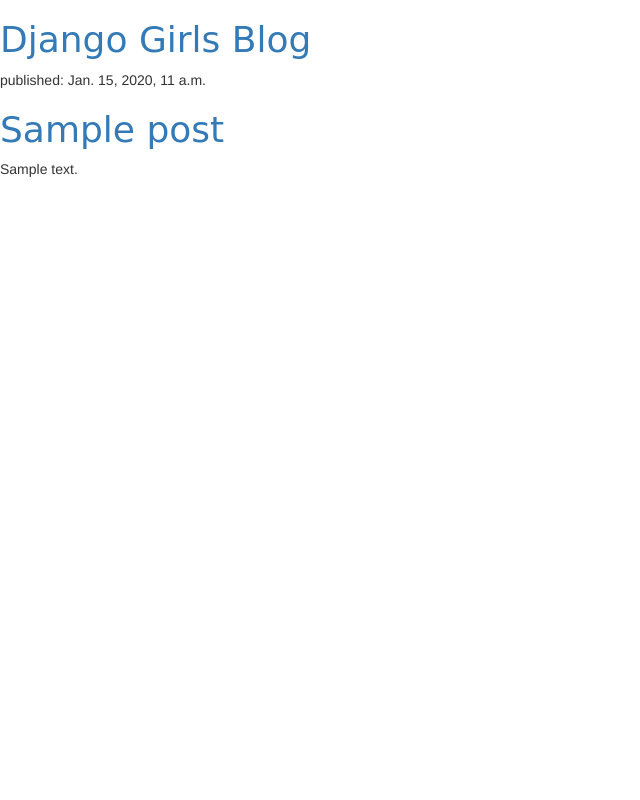
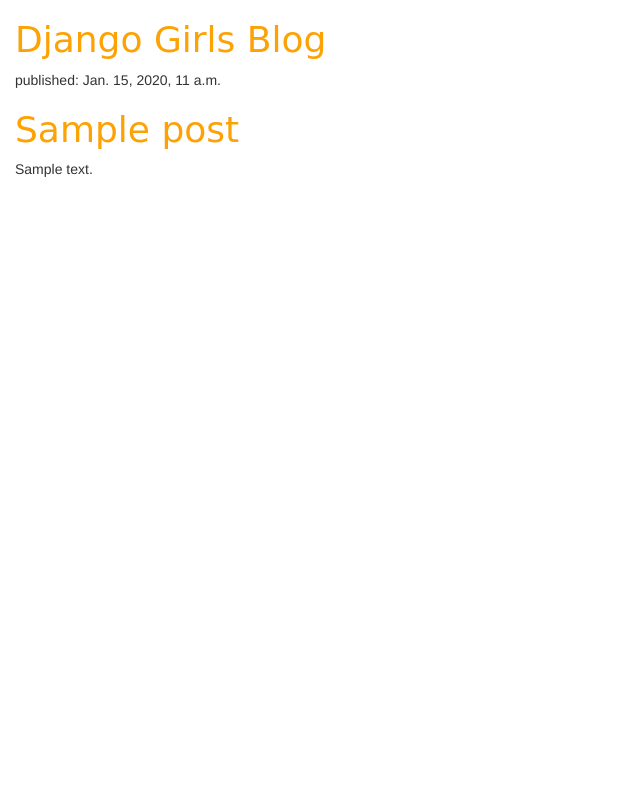
Before and after one commit to avallbona/django-girls-malaga, a Django app: page / in a window 1280 px wide. Shown: the whole page, without its empty margins (0-640 px from the left). Run offline with Django 3.2, Linux system fonts and the light colour scheme; tables that the repository leaves empty hold one stand-in row (values such as "Sample post"); some libraries are stand-ins or nearby versions.

Commit message:
more stuff

```diff
--- a/blog/static/blog/css/blog.css
+++ b/blog/static/blog/css/blog.css
@@ -44,3 +44,11 @@
 .post h1 a, .post h1 a:visited {
     color: #000000;
 }
+
+body {
+    padding-left: 15px;
+}
+
+h1 a {
+    color: #FCA205;
+}
```
